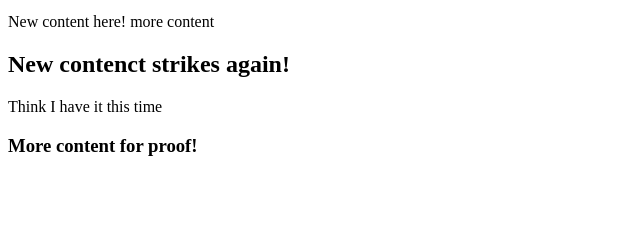
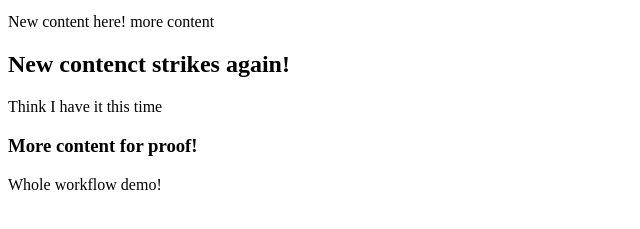
Before and after one commit to WSU-kduncan/cicd-3120-pattonsgirl-1, a plain HTML site: page index.html in a window 1280 px wide. Shown: the part 87-316 px from the top of the page, without its empty margins (0-640 px from the left). Drawn offline with Linux system fonts and the light colour scheme.

Commit message:
new site content

```diff
--- a/index.html
+++ b/index.html
@@ -11,6 +11,7 @@
     <H2> New contenct strikes again! </H2>
     <p> Think I have it this time </p>
     <h3> More content for proof! </h3>
+	<p>Whole workflow demo!</p>
 </body>
 
 </html>
```
